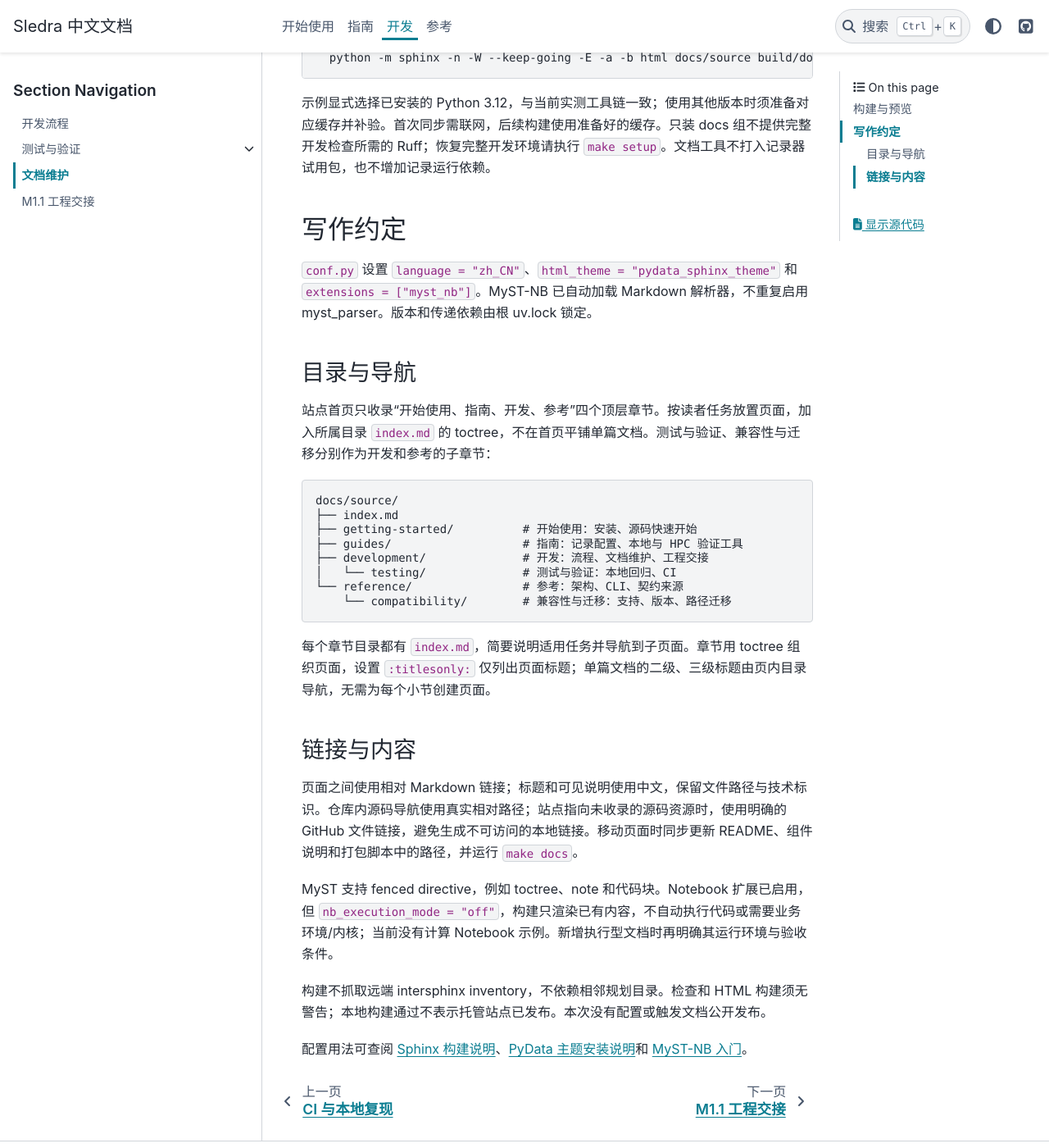
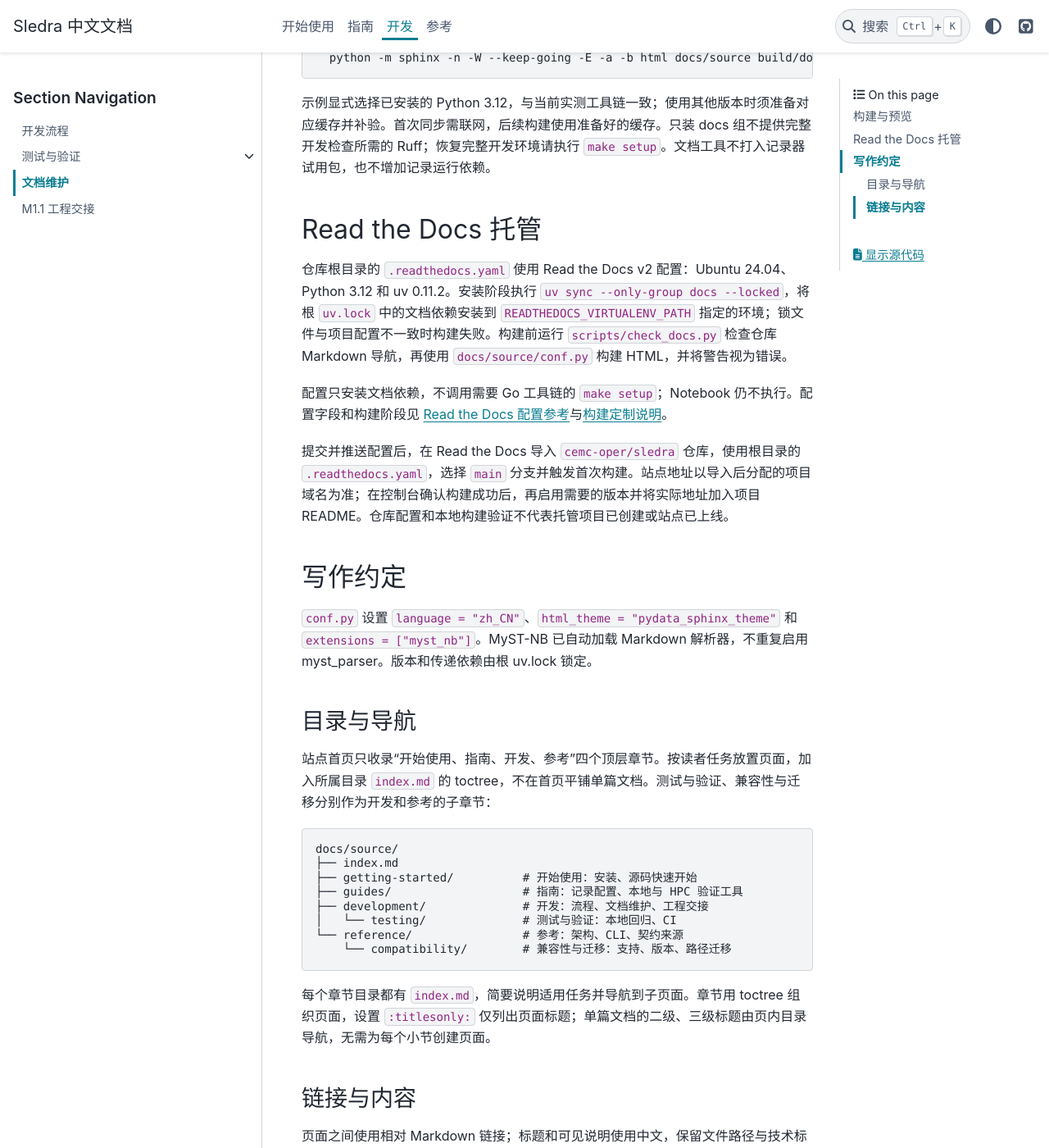
Before and after one commit to cemc-oper/sledra, a Sphinx documentation site: the page built from docs/source/development/documentation.md, in a window 1280 px wide and 1400 px high, scrolled down 719 px. Shown: the whole window at 82% size. Built offline with Sphinx 7.4.7 and the PyData theme 0.15.4, drawn with Linux system fonts in a browser that asks for light colours; some of the changed text lies outside the part shown.

Commit message:
:books: Add Read the Docs support
Configure strict Sphinx builds with Python 3.12 and locked docs dependencies. Check documentation links before building and document hosting setup.

````diff
--- a/docs/source/development/documentation.md
+++ b/docs/source/development/documentation.md
@@ -23,6 +23,14 @@ uv run --only-group docs --locked --offline --no-python-downloads --python 3.12
 ```
 
 示例显式选择已安装的 Python 3.12，与当前实测工具链一致；使用其他版本时须准备对应缓存并补验。首次同步需联网，后续构建使用准备好的缓存。只装 docs 组不提供完整开发检查所需的 Ruff；恢复完整开发环境请执行 `make setup`。文档工具不打入记录器试用包，也不增加记录运行依赖。
+
+## Read the Docs 托管
+
+仓库根目录的 `.readthedocs.yaml` 使用 Read the Docs v2 配置：Ubuntu 24.04、Python 3.12 和 uv 0.11.2。安装阶段执行 `uv sync --only-group docs --locked`，将根 `uv.lock` 中的文档依赖安装到 `READTHEDOCS_VIRTUALENV_PATH` 指定的环境；锁文件与项目配置不一致时构建失败。构建前运行 `scripts/check_docs.py` 检查仓库 Markdown 导航，再使用 `docs/source/conf.py` 构建 HTML，并将警告视为错误。
+
+配置只安装文档依赖，不调用需要 Go 工具链的 `make setup`；Notebook 仍不执行。配置字段和构建阶段见 [Read the Docs 配置参考](https://docs.readthedocs.com/platform/stable/config-file/v2.html)与[构建定制说明](https://docs.readthedocs.com/platform/stable/build-customization.html)。
+
+提交并推送配置后，在 Read the Docs 导入 `cemc-oper/sledra` 仓库，使用根目录的 `.readthedocs.yaml`，选择 `main` 分支并触发首次构建。站点地址以导入后分配的项目域名为准；在控制台确认构建成功后，再启用需要的版本并将实际地址加入项目 README。仓库配置和本地构建验证不代表托管项目已创建或站点已上线。
 
 ## 写作约定
 
@@ -51,6 +59,6 @@ docs/source/
 
 MyST 支持 fenced directive，例如 toctree、note 和代码块。Notebook 扩展已启用，但 `nb_execution_mode = "off"`，构建只渲染已有内容，不自动执行代码或需要业务环境/内核；当前没有计算 Notebook 示例。新增执行型文档时再明确其运行环境与验收条件。
 
-构建不抓取远端 intersphinx inventory，不依赖相邻规划目录。检查和 HTML 构建须无警告；本地构建通过不表示托管站点已发布。本次没有配置或触发文档公开发布。
+构建不抓取远端 intersphinx inventory，不依赖相邻规划目录。检查和 HTML 构建须无警告；本地构建通过不表示托管站点已发布。
 
 配置用法可查阅 [Sphinx 构建说明](https://www.sphinx-doc.org/en/master/man/sphinx-build.html)、[PyData 主题安装说明](https://pydata-sphinx-theme.readthedocs.io/en/stable/user_guide/install.html)和 [MyST-NB 入门](https://myst-nb.readthedocs.io/en/latest/quickstart.html)。
````
Also changed, not shown: README.md (+2 -0 lines), .readthedocs.yaml (added), docs/README.md.
